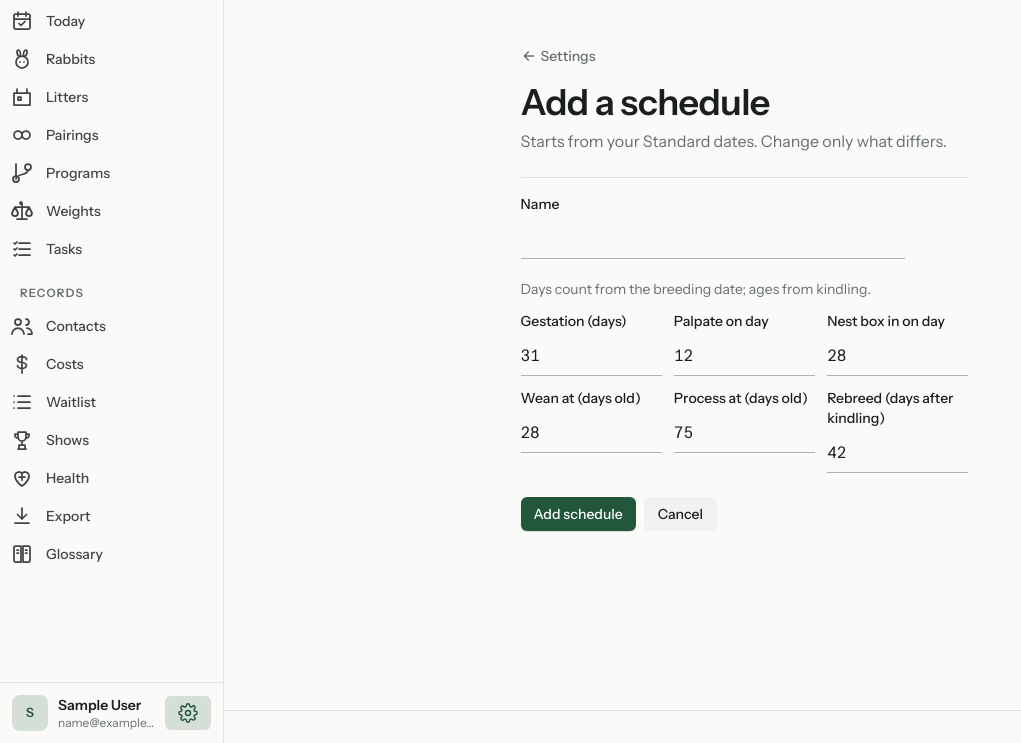
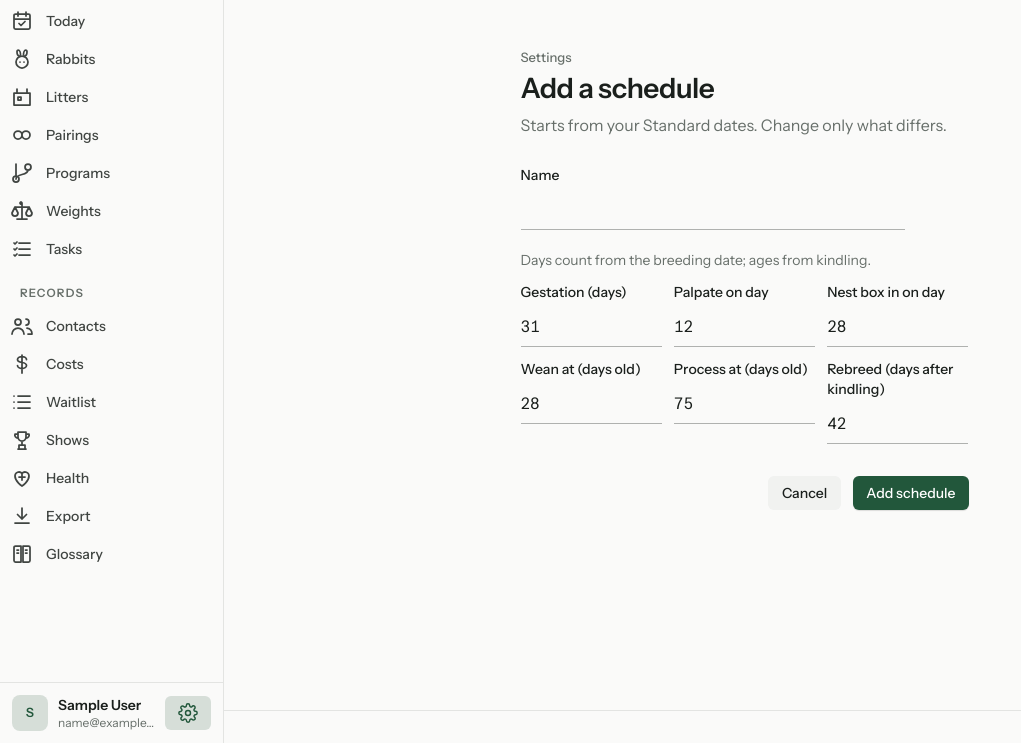
Before and after one commit to frank-dixon/rabbit-herd, a Django app: page /settings/schedules/new/ in a window 1280 px wide. Shown: the part 57-800 px from the top of the page, without its empty margins (0-1021 px from the left). Run offline with Django 5.2, Linux system fonts and the light colour scheme; the visitor is signed in with stand-in values (Sample User, id 1); data that the repository does not hold is empty; style sheets or scripts are compiled from the project's sources; parts of the project's set-up code (start-up, migrations or seed data) failed here and were passed over.

Commit message:
Schedule form: sheet layout

```diff
--- a/templates/rabbits/schedule_form.html
+++ b/templates/rabbits/schedule_form.html
@@ -1,15 +1,12 @@
-{% extends "base.html" %}
+{% extends "components/sheet_base.html" %}
 
 {% block title %}{% if adding %}Add a schedule{% else %}{{ schedule.name }}{% endif %} · Settings · {{ app_name }}{% endblock %}
 
-{% block content %}
-  {% url 'account' as back %}
-  {% if adding %}
-    {% include "components/page_header.html" with title="Add a schedule" subtitle="Starts from your Standard dates. Change only what differs." back_label="Settings" back_href=back only %}
-  {% else %}
-    {% include "components/page_header.html" with title=schedule.name subtitle="Breeding schedule" back_label="Settings" back_href=back only %}
-  {% endif %}
-  <form class="ruled mt-6 pt-4" method="post" novalidate data-schedule-form>
+{% block eyebrow %}<p class="v2-eyebrow"><a class="underline-offset-2 hover:underline" href="{% url 'account' %}">Settings</a></p>{% endblock %}
+{% block sheet_title %}{% if adding %}Add a schedule{% else %}{{ schedule.name }}{% endif %}{% endblock %}
+{% block lede %}<p class="mt-2 text-muted">{% if adding %}Starts from your Standard dates. Change only what differs.{% else %}Breeding schedule{% endif %}</p>{% endblock %}
+{% block sheet %}{% url 'account' as back %}
+  <form method="post" novalidate data-schedule-form>
     {% csrf_token %}
     {% include "components/error_summary.html" with items=items only %}
     <div class="max-w-sm">{% include "rabbits/_settings_field.html" with field=form.name only %}</div>
@@ -23,13 +20,10 @@
         <span>Move open litters on this schedule to the new dates<span class="block text-muted">Litters keep the dates they started with unless you tick this.{% if uses %} {{ uses }} doe{{ uses|pluralize }} use{{ uses|pluralize:"s," }} it.{% endif %}</span></span>
       </label>
     {% endif %}
-    <div class="mt-6 flex flex-wrap gap-2">
-      {% include "components/button.html" with label=adding|yesno:"Add schedule,Save" type="submit" variant="primary" only %}
-      {% include "components/button.html" with label="Cancel" href=back variant="secondary" only %}
-    </div>
+    {% include "components/sheet_actions.html" with label=adding|yesno:"Add schedule,Save" cancel_href=back only %}
   </form>
   {% if not adding %}
-    <form class="ruled mt-10 pt-4" method="post" action="{% url 'schedule_delete' schedule.pk %}">
+    <form style="margin-top: 3rem" method="post" action="{% url 'schedule_delete' schedule.pk %}">
       {% csrf_token %}
       <h2 class="text-base font-semibold">Remove this schedule</h2>
       <p class="mt-1 text-sm text-muted">Does and litters on it go back to Standard.</p>
```
